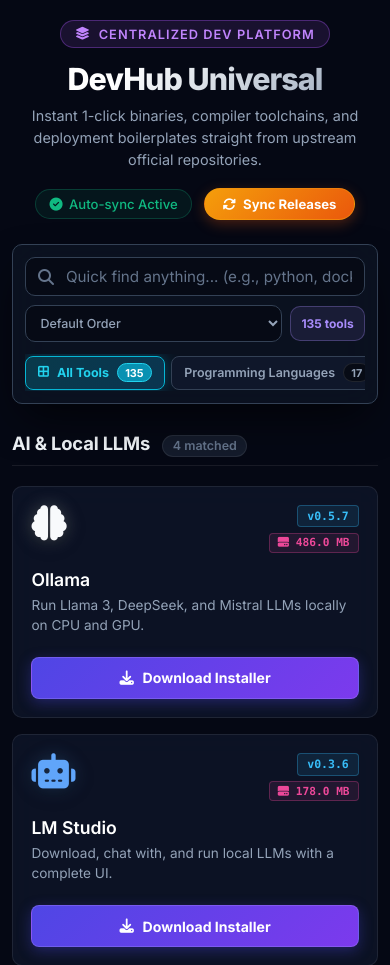
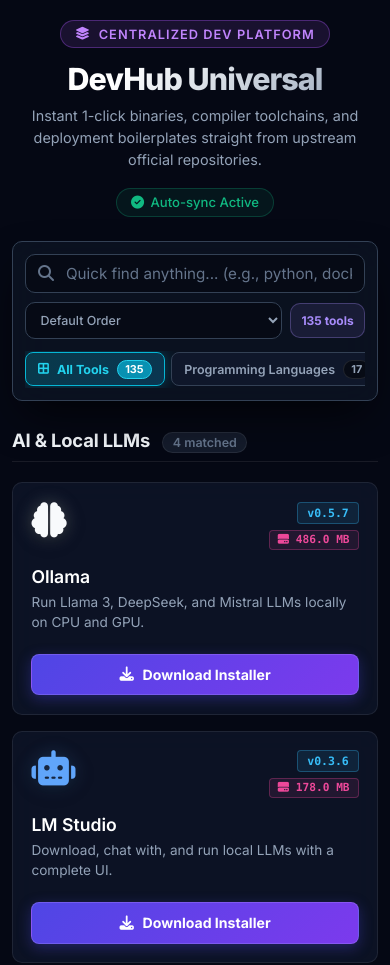
Before and after one commit to Kcharankuma/DevHub, a FastAPI app: page / in a window 390 px wide. Shown: the top 965 px of the page. Run offline with FastAPI, Linux system fonts and the light colour scheme; some libraries are stand-ins or nearby versions.

Commit message:
Complete UI mobile optimizations, security headers, and sync protections

```diff
--- a/templates/index.html
+++ b/templates/index.html
@@ -3,20 +3,15 @@
   <head>
     <meta charset="UTF-8" />
     <meta name="viewport" content="width=device-width, initial-scale=1.0" />
-    <meta name="google-site-verification"
-      content="8IrXSd5f6rbWy2k9Pq2laifRe833kXQ_jT9P_6DRhqU" />
+    <meta name="google-site-verification" content="8IrXSd5f6rbWy2k9Pq2laifRe833kXQ_jT9P_6DRhqU" />
     <title>DevHub Universal - Instant Developer Downloads</title>
 
     <!-- External Font & Icon CDNs -->
     <link rel="preconnect" href="https://fonts.googleapis.com">
     <link rel="preconnect" href="https://fonts.gstatic.com" crossorigin>
-    <link
-      href="https://fonts.googleapis.com/css2?family=Inter:wght@400;500;600;700;800&display=swap"
-      rel="stylesheet">
-    <link rel="stylesheet"
-      href="https://cdn.jsdelivr.net/gh/devicons/devicon@latest/devicon.min.css">
-    <link rel="stylesheet"
-      href="https://cdnjs.cloudflare.com/ajax/libs/font-awesome/6.5.1/css/all.min.css">
+    <link href="https://fonts.googleapis.com/css2?family=Inter:wght@400;500;600;700;800&display=swap" rel="stylesheet">
+    <link rel="stylesheet" href="https://cdn.jsdelivr.net/gh/devicons/devicon@latest/devicon.min.css">
+    <link rel="stylesheet" href="https://cdnjs.cloudflare.com/ajax/libs/font-awesome/6.5.1/css/all.min.css">
 
     <style>
     :root {
@@ -141,28 +136,6 @@
       border: 1px solid rgba(16, 185, 129, 0.25);
       padding: 0.35rem 0.85rem;
       border-radius: 20px;
-    }
-
-    .sync-btn {
-      background: linear-gradient(135deg, #f59e0b 0%, #ea580c 100%);
-      color: #ffffff;
-      border: 1px solid rgba(245, 158, 11, 0.5);
-      padding: 0.45rem 1.1rem;
-      border-radius: 20px;
-      font-size: 0.82rem;
-      font-weight: 700;
-      cursor: pointer;
-      display: inline-flex;
-      align-items: center;
-      gap: 0.45rem;
-      box-shadow: 0 4px 14px rgba(234, 88, 12, 0.3);
-      transition: all 0.22s ease;
-    }
-
-    .sync-btn:hover {
-      background: linear-gradient(135deg, #fbbf24 0%, #f97316 100%);
-      transform: translateY(-1px);
-      box-shadow: 0 6px 20px rgba(234, 88, 12, 0.45);
     }
 
     /* Control Dock */
@@ -477,7 +450,6 @@
       margin-bottom: 1rem;
     }
 
-    /* Real Logo Rules */
     .card-icon {
       font-size: 2.6rem !important;
       line-height: 1 !important;
@@ -534,7 +506,6 @@
       flex-grow: 1;
     }
 
-    /* Electric Indigo/Violet Download Buttons */
     .download-action {
       text-decoration: none;
       width: 100%;
@@ -599,17 +570,7 @@
       font-size: 0.82rem;
     }
 
-    @media (max-width: 768px) {
-      .command-bar {
-        flex-direction: column;
-        align-items: stretch;
-      }
-      .dock-actions {
-        justify-content: space-between;
-      }
-    }
-
-    /* Mobile & Tablet Optimizations */
+    /* Mobile & Tablet Responsive Optimizations */
     @media (max-width: 768px) {
       body {
         padding: 1.25rem 0.75rem 4rem;
@@ -629,7 +590,6 @@
         padding: 0 0.5rem;
       }
 
-      /* Sticky Dock Adaptation */
       .control-dock {
         top: 0.5rem;
         padding: 0.75rem;
@@ -648,7 +608,6 @@
         padding: 0.55rem 0.75rem;
       }
 
-      /* Hide keyboard shortcut tag on mobile touch devices */
       .search-hint-badge {
         display: none !important;
       }
@@ -672,9 +631,8 @@
         font-size: 0.75rem;
       }
 
-      /* Category Carousel Buttons */
       .scroll-btn {
-        display: none !important; /* Touch swipe works natively on mobile */
+        display: none !important;
       }
 
       .category-scroller {
@@ -688,9 +646,8 @@
         font-size: 0.78rem;
       }
 
-      /* Card Grid Responsive Fix */
       .grid {
-        grid-template-columns: 1fr; /* Single column on phones */
+        grid-template-columns: 1fr;
         gap: 1rem;
       }
 
@@ -726,9 +683,6 @@
           <span class="sync-status" id="syncStatus">
             <i class="fa-solid fa-circle-check"></i> Auto-sync Active
           </span>
-          <button class="sync-btn" id="syncBtn" onclick="triggerManualSync()">
-            <i class="fa-solid fa-rotate"></i> Sync Releases
-          </button>
         </div>
       </header>
 
@@ -749,8 +703,7 @@
           </div>
 
           <div class="dock-actions">
-            <select id="sortSelect" class="sort-select"
-              title="Sort application view">
+            <select id="sortSelect" class="sort-select" title="Sort application view">
               <option value="default">Default Order</option>
               <option value="name-asc">Name (A → Z)</option>
               <option value="name-desc">Name (Z → A)</option>
@@ -762,8 +715,7 @@
         </div>
 
         <div class="category-container">
-          <button class="scroll-btn prev-btn" id="scrollLeft"
-            title="Scroll left">
+          <button class="scroll-btn prev-btn" id="scrollLeft" title="Scroll left">
             <i class="fa-solid fa-chevron-left"></i>
           </button>
 
@@ -780,8 +732,7 @@
             {% endfor %}
           </div>
 
-          <button class="scroll-btn next-btn" id="scrollRight"
-            title="Scroll right">
+          <button class="scroll-btn next-btn" id="scrollRight" title="Scroll right">
             <i class="fa-solid fa-chevron-right"></i>
           </button>
         </div>
@@ -796,8 +747,7 @@
       </div>
 
       <footer>
-        <p>&copy; 2026 DevHub Universal &bull; Direct executable payloads with
-          zero intermediate landing pages.</p>
+        <p>&copy; 2026 DevHub Universal &bull; Direct executable payloads with zero intermediate landing pages.</p>
       </footer>
     </div>
 
@@ -936,7 +886,7 @@
     })();
     </script>
 
-    <!-- Application Interaction & Real Brand Color Logic -->
+    <!-- Application Interaction Logic -->
     <script>
     const catalog = {{ catalog | tojson | safe }};
     const categoryNames = {{ categories | tojson | safe }};
@@ -1044,12 +994,16 @@
       return text.replace(regex, '<mark class="search-match">$1</mark>');
     }
 
+    if (scrollLeftBtn) {
       scrollLeftBtn.addEventListener('click', () => {
         tabScroller.scrollBy({ left: -220, behavior: 'smooth' });
       });
+    }
+    if (scrollRightBtn) {
       scrollRightBtn.addEventListener('click', () => {
         tabScroller.scrollBy({ left: 220, behavior: 'smooth' });
       });
+    }
 
     window.addEventListener('keydown', (e) => {
       if ((e.ctrlKey || e.metaKey) && e.key.toLowerCase() === 'k' || (e.key === '/' && document.activeElement !== searchInput)) {
@@ -1077,36 +1031,6 @@
       currentSort = e.target.value;
       renderCatalog();
     });
-
-    async function triggerManualSync() {
-      const btn = document.getElementById('syncBtn');
-      const status = document.getElementById('syncStatus');
-
-      btn.disabled = true;
-      btn.innerHTML = '<i class="fa-solid fa-spinner fa-spin"></i> Checking...';
-      status.innerHTML = '<i class="fa-solid fa-arrows-rotate fa-spin"></i> Fetching updates...';
-      status.style.color = '#38bdf8';
-
-      try {
-        const res = await fetch('/api/sync', { method: 'POST' });
-        const data = await res.json();
-        if (res.ok) {
-          status.innerHTML = '<i class="fa-solid fa-circle-check"></i> Synced with GitHub';
-          status.style.color = '#10b981';
-          btn.innerHTML = '<i class="fa-solid fa-check"></i> Complete';
-          setTimeout(() => window.location.reload(), 600);
-        } else {
-          throw new Error(data.message || 'Sync failed');
-        }
-      } catch (err) {
-        status.innerHTML = '<i class="fa-solid fa-shield-halved"></i> Protected Action';
-        status.style.color = '#ef4444';
-        btn.innerHTML = '<i class="fa-solid fa-rotate"></i> Sync';
-        console.warn('Sync route is protected by server authentication.');
-      } finally {
-        btn.disabled = false;
-      }
-    }
 
     function renderCatalog() {
       contentArea.innerHTML = '';
@@ -1226,38 +1150,31 @@
     renderCatalog();
     </script>
 
-    <!-- Client-side Anti-Tamper & DevTools Deterrent -->
+    <!-- Anti-Tamper & DevTools Deterrent -->
     <script>
-      // 1. Disable Right-Click context menu
       document.addEventListener('contextmenu', function(e) {
         e.preventDefault();
       });
 
-      // 2. Block keyboard inspection shortcuts
       document.addEventListener('keydown', function(e) {
-        // Block F12
         if (e.key === 'F12') {
           e.preventDefault();
           return false;
         }
-        // Block Ctrl+Shift+I, Ctrl+Shift+J, Ctrl+Shift+C (DevTools)
         if (e.ctrlKey && e.shiftKey && ['I','i','J','j','C','c'].includes(e.key)) {
           e.preventDefault();
           return false;
         }
-        // Block Ctrl+U (View Page Source)
         if (e.ctrlKey && (e.key === 'U' || e.key === 'u')) {
           e.preventDefault();
           return false;
         }
-        // Block Ctrl+S (Save webpage)
         if (e.ctrlKey && (e.key === 'S' || e.key === 's')) {
           e.preventDefault();
           return false;
         }
       });
 
-      // 3. Debugger trap to freeze DevTools if opened via browser menu
       setInterval(() => {
         (function() {
           const start = performance.now();
```
Lines whose indentation alone changed are shown as unchanged.
